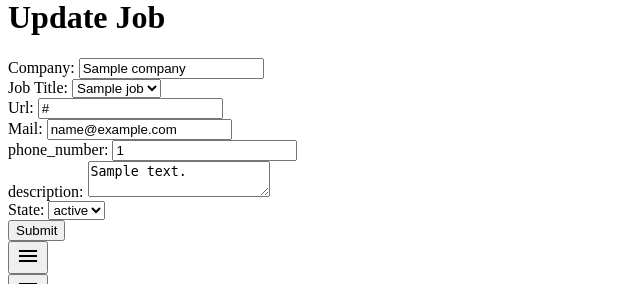
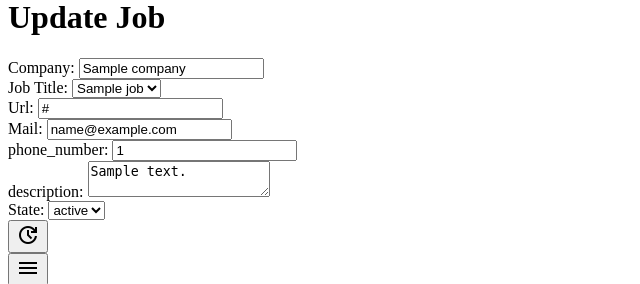
Before and after one commit to justusdecker/Application-Manager, a Flask app: template src/frontend/templates/jobs_u.html in a window 1280 px wide. Shown: the part 22-306 px from the top of the page, without its empty margins (0-640 px from the left). Run offline with Flask 3, Linux system fonts and the light colour scheme; the template is opened without the code that fills it: most values are stand-ins (such as "Sample title", 1, 10 or a date in 2020); parts of the project's set-up code (start-up, migrations or seed data) failed here and were passed over.

Commit message:
fixed #29

```diff
--- a/src/frontend/templates/jobs_u.html
+++ b/src/frontend/templates/jobs_u.html
@@ -42,7 +42,7 @@
                 {% endfor %}
             </select>
             <br>
-            <input type="submit">
+            <button type="submit" class="btn-update"><span class="material-symbols-outlined">update</span></button>
         </form>
     </div>
 {% endblock %}
```
